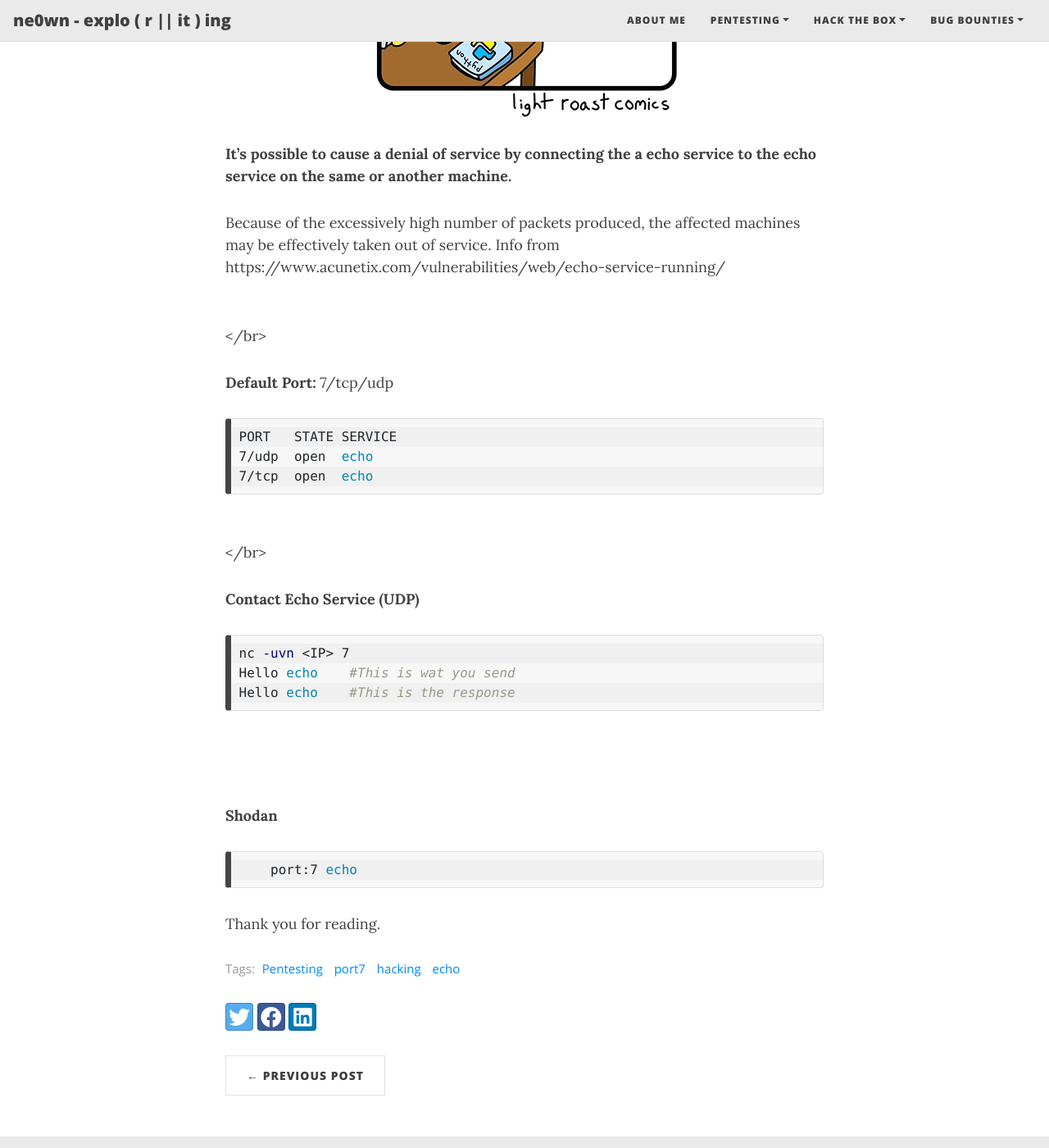
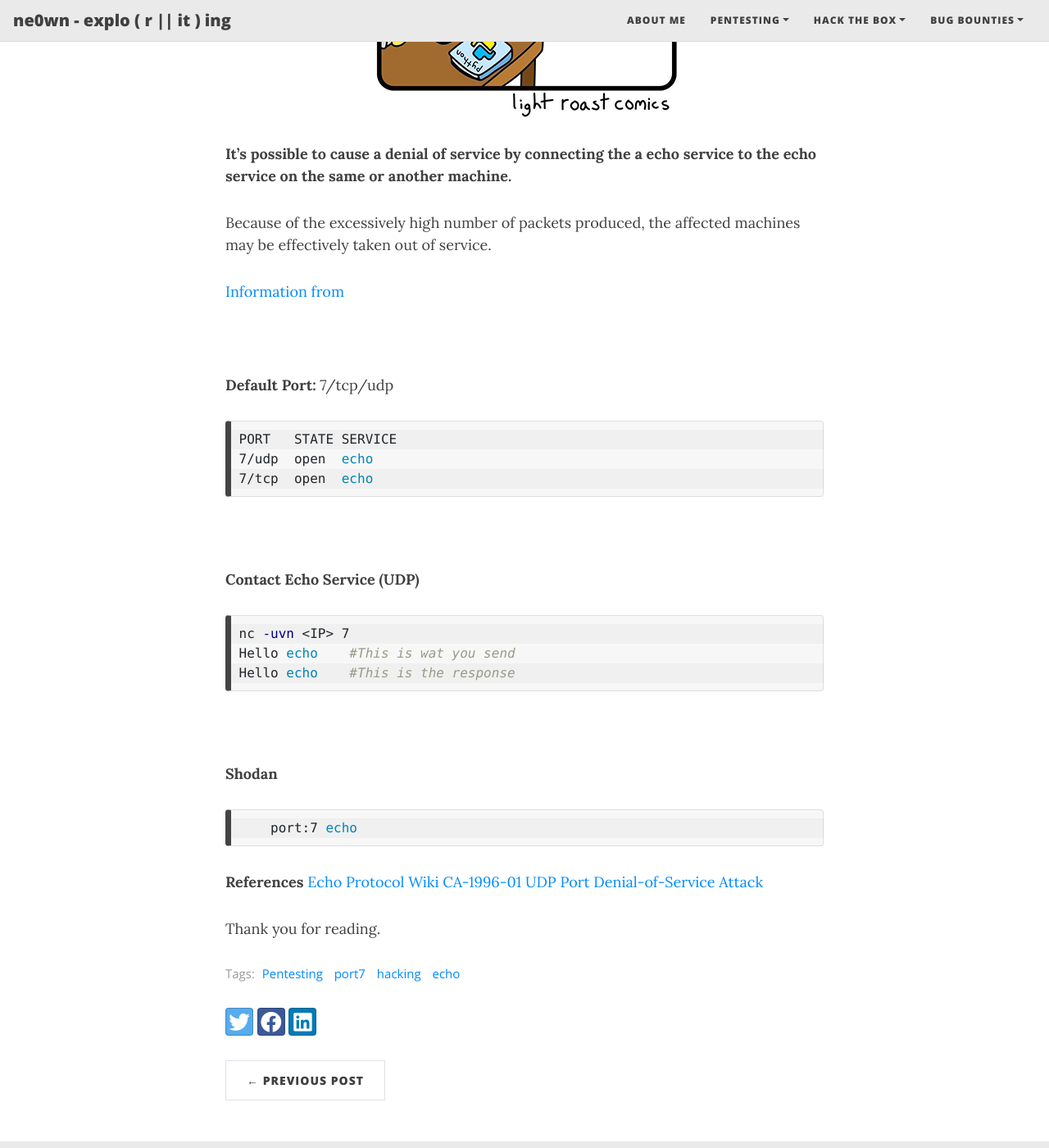
Before and after one commit to ne0wn/ne0wn.github.io, a Jekyll site: the page built from _posts/2021/2021-07-03-pentesting-port-7-echo.md, in a window 1280 px wide and 1400 px high, scrolled down 655 px. Shown: the whole window at 82% size. Built offline with Jekyll 4.4.1, drawn with Linux system fonts in a browser that asks for light colours; nearby versions of some CDN libraries.

Commit message:
Add files via upload

````diff
--- a/_posts/2021/2021-07-03-pentesting-port-7-echo.md
+++ b/_posts/2021/2021-07-03-pentesting-port-7-echo.md
@@ -13,9 +13,10 @@ An echo service is running on this host. The echo service was intended for testi
 <b>It's possible to cause a denial of service by connecting the a echo service to the echo service on the same or another machine.</b>
 
 Because of the excessively high number of packets produced, the affected machines may be effectively taken out of service.
-Info from https://www.acunetix.com/vulnerabilities/web/echo-service-running/
 
-<br></br>
+[Information from](https://www.acunetix.com/vulnerabilities/web/echo-service-running)
+
+<br>
 
 <b>Default Port:</b> 7/tcp/udp
 
@@ -24,7 +25,7 @@ PORT   STATE SERVICE
 7/udp  open  echo
 7/tcp  open  echo
 ```
-<br></br>
+<br>
 
 <b>Contact Echo Service (UDP)</b>
 
@@ -33,12 +34,15 @@ nc -uvn <IP> 7
 Hello echo    #This is wat you send
 Hello echo    #This is the response
 ```
-<br><br>
+<br>
 
 <b>Shodan</b>
 ```shell
     port:7 echo
 ```
 
+<b>References</b>
+[Echo Protocol Wiki](https://en.wikipedia.org/wiki/Echo_Protocol)
+[CA-1996-01 UDP Port Denial-of-Service Attack](https://resources.sei.cmu.edu/library/asset-view.cfm?assetID=496170)
 
 Thank you for reading.
````
